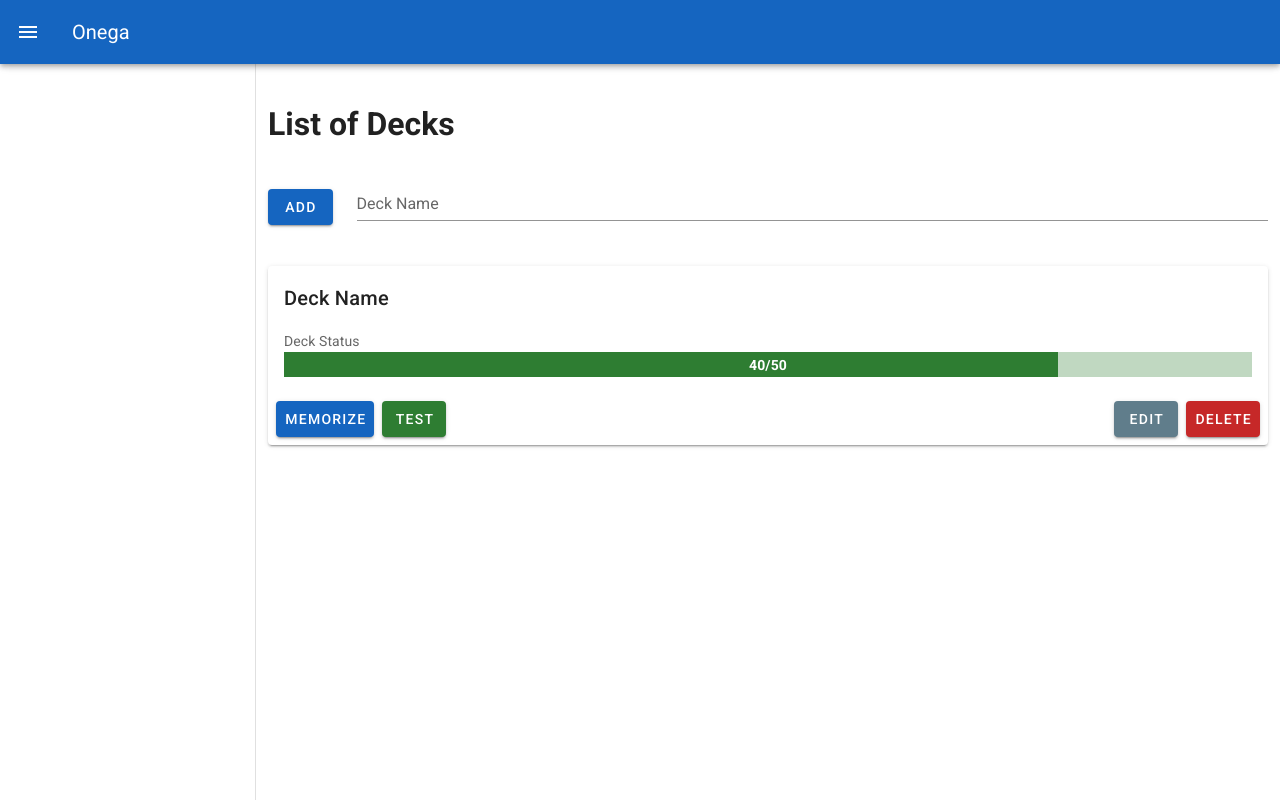
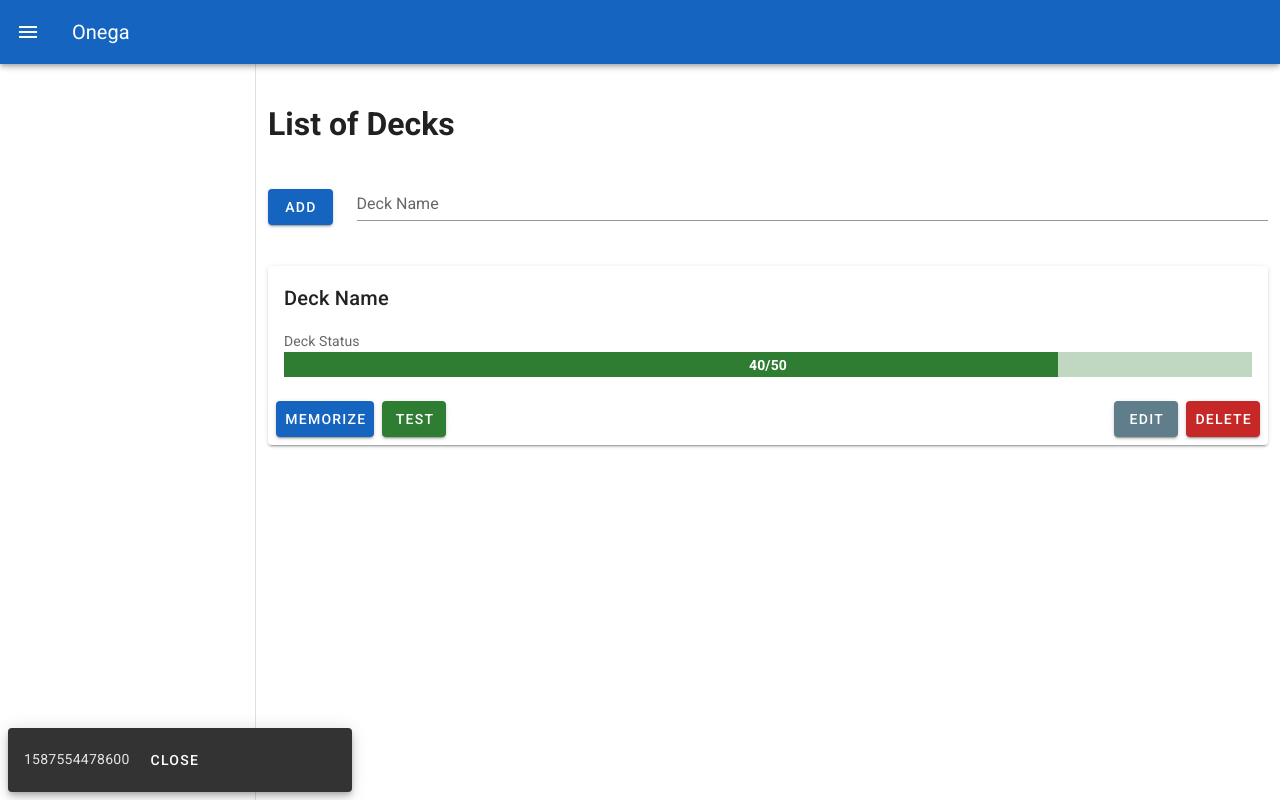
Before and after one commit to darutoko/onega, a Vue app in the folder web/: page /decks in a window 1280 px wide. Both pictures are taken after a click on the button "DELETE". Built offline with nearby package versions, Linux system fonts and the light colour scheme.

Commit message:
add snackbar

```diff
--- a/web/src/App.vue
+++ b/web/src/App.vue
@@ -13,16 +13,13 @@
 			<v-container>
 				<v-row>
 					<v-col>
-						<v-alert
-							v-for="(alert, index) in this.$store.state.alerts"
-							:color="alert.color"
-							:type="alert.type"
-							:key="index"
-							dark
-							dismissible
-						>
+						<v-alert v-for="(alert, index) in $store.state.alerts" :color="alert.color" :type="alert.type" :key="index" dark dismissible>
 							{{ alert.message }}
 						</v-alert>
+						<v-snackbar v-model="isSnackbarVisible" :timeout="$store.state.snackbar.timeout" left>
+							{{ $store.state.snackbar.message }}
+							<v-btn @click="isSnackbarVisible = false" text dark>Close</v-btn>
+						</v-snackbar>
 					</v-col>
 				</v-row>
 			</v-container>
@@ -41,5 +38,15 @@ export default {
 	data: () => ({
 		drawer: null,
 	}),
+	computed: {
+		isSnackbarVisible: {
+			get() {
+				return this.$store.state.snackbar.isVisible
+			},
+			set(value) {
+				if (!value) this.$store.commit("hideSnackbar")
+			},
+		},
+	},
 }
 </script>
--- a/web/src/store/index.js
+++ b/web/src/store/index.js
@@ -6,6 +6,11 @@ Vue.use(Vuex)
 export default new Vuex.Store({
 	state: {
 		alerts: [],
+		snackbar: {
+			message: "",
+			timeout: 3000,
+			isVisible: false,
+		},
 	},
 	mutations: {
 		error(state, message) {
@@ -14,6 +19,13 @@ export default new Vuex.Store({
 		success(state, message) {
 			state.alerts.push({ color: "green darken-3", type: "success", message })
 		},
+		snackbar(state, message) {
+			state.snackbar.message = message
+			state.snackbar.isVisible = true
+		},
+		hideSnackbar(state) {
+			state.snackbar.isVisible = false
+		},
 	},
 	actions: {},
 	modules: {},
--- a/web/src/views/DeckList.vue
+++ b/web/src/views/DeckList.vue
@@ -30,7 +30,7 @@
 						<v-btn color="green darken-3" :to="{ name: 'DeckTest', params: { id: '1' } }" dark>Test</v-btn>
 						<v-spacer></v-spacer>
 						<v-btn color="blue-grey" :to="{ name: 'DeckEdit', params: { id: '1' } }" dark>Edit</v-btn>
-						<v-btn color="red darken-3" dark>Delete</v-btn>
+						<v-btn color="red darken-3" @click="$store.commit('snackbar', Date.now())" dark>Delete</v-btn>
 					</v-card-actions>
 				</v-card>
 			</v-col>
```
